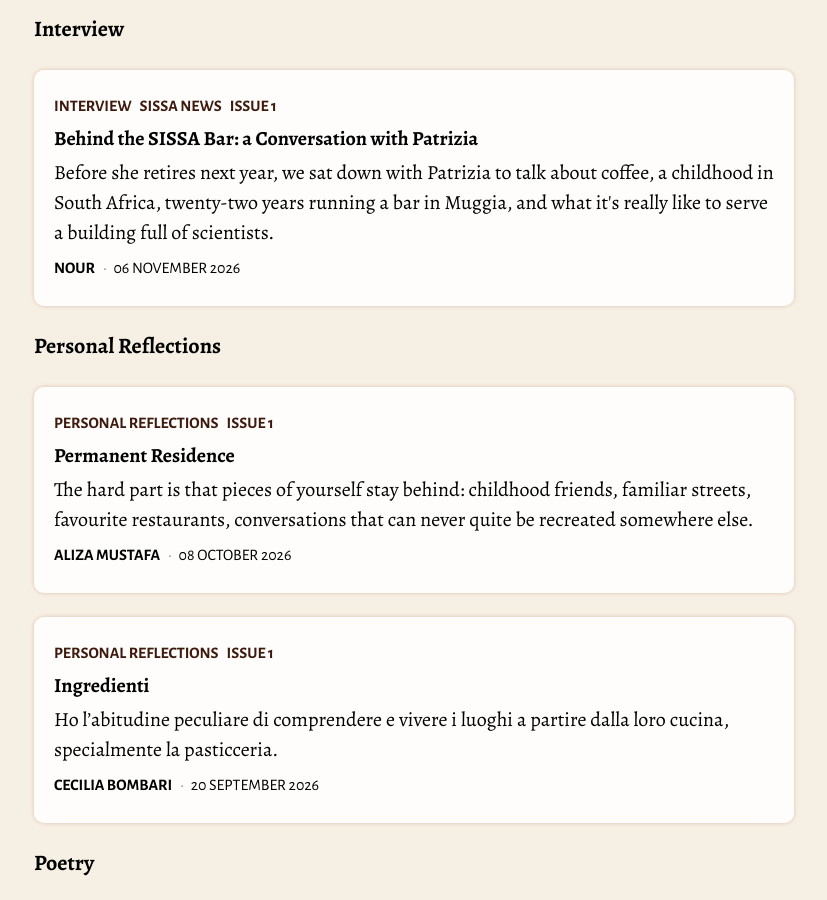
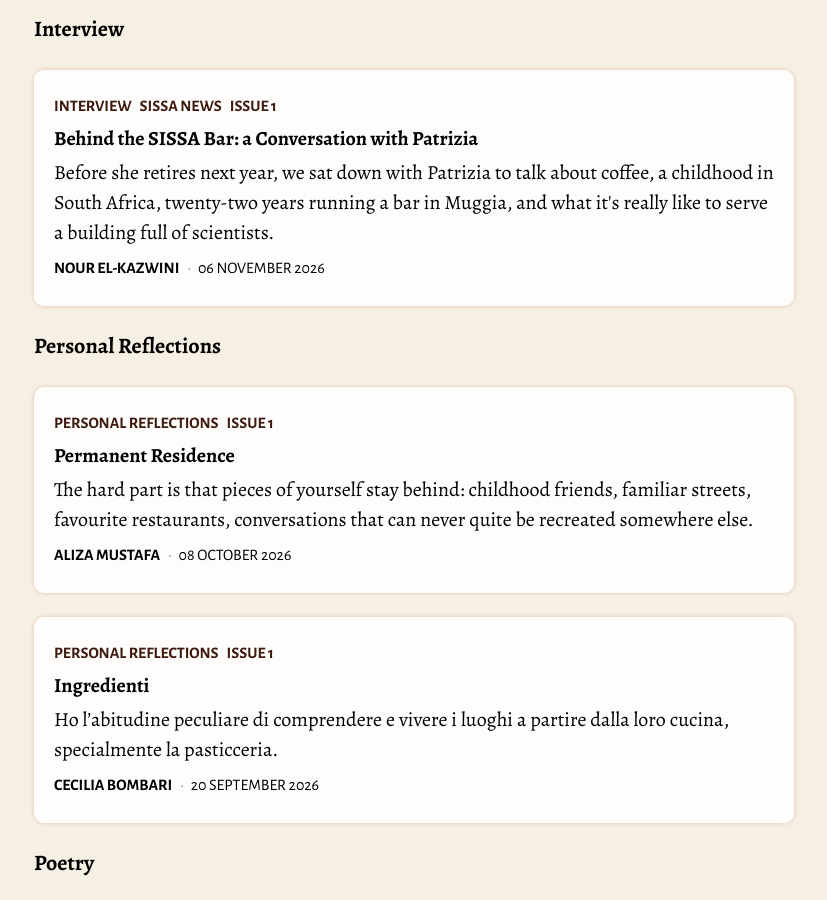
Before and after one commit to 11DE784A/InkwellWebsite, a Jekyll site: the page built from index.markdown, in a window 1280 px wide and 900 px high, scrolled down 1960 px. Shown: the whole window, without its empty margins (226-1053 px from the left). Built offline with Jekyll 4.4.1, drawn with Linux system fonts in a browser that asks for light colours; some web fonts are replaced.

Commit message:
author's full name

```diff
--- a/_posts/2026-11-07-behind-the-sissa-bar-a-conversation-with-patrizia.markdown
+++ b/_posts/2026-11-07-behind-the-sissa-bar-a-conversation-with-patrizia.markdown
@@ -1,7 +1,7 @@
 ---
 layout: post
 title:  "Behind the SISSA Bar: a Conversation with Patrizia"
-author: Nour
+author: Nour El-Kazwini
 tags: [Interview, SISSA News]
 date: 2026-11-07 00:00:01 +0200
 category: 1
@@ -12,7 +12,7 @@ excerpt: Before she retires next year, we sat down with Patrizia to talk about c
   <img src="/assets/issue-1/patrizia.jpg"
        alt="Patrizia at the SISSA bar, standing next to the coffee station.">
   <figcaption>Patrizia at the SISSA bar, next to the coffee station. Portrait
-  by Nour.
+  by Nour El-Kazwini.
   </figcaption>
 </figure>
 
```
